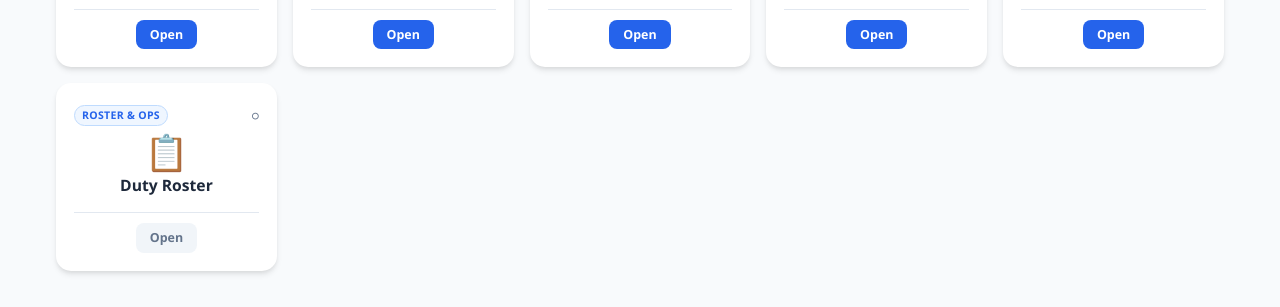
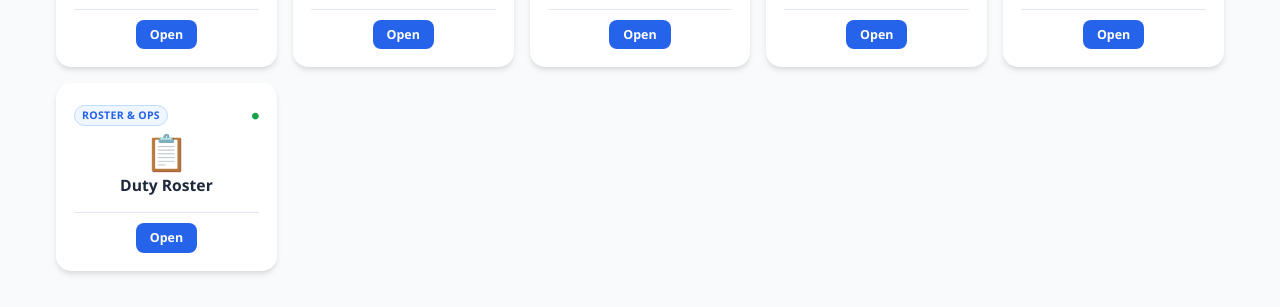
Before and after one commit to hasanace1997277-ui/Flight-handling-tools, a plain HTML site: page index.html in a window 1280 px wide. Shown: the part 603-910 px from the top of the page. Drawn offline with Linux system fonts and the light colour scheme.

Commit message:
Update index.html

```diff
--- a/index.html
+++ b/index.html
@@ -658,7 +658,7 @@
     "icon": "📋",
     "category": "ROSTER & OPS",
     "file": "",
-    "src": ""
+    "src": "https://hasanace1997277-ui.github.io/Flight-handling-tools/Duty%20Roster%20November%20v15%20beta.html"
   }
 ];
     const STORAGE_KEY = "flight_handling_portal_icons_v3";
```
